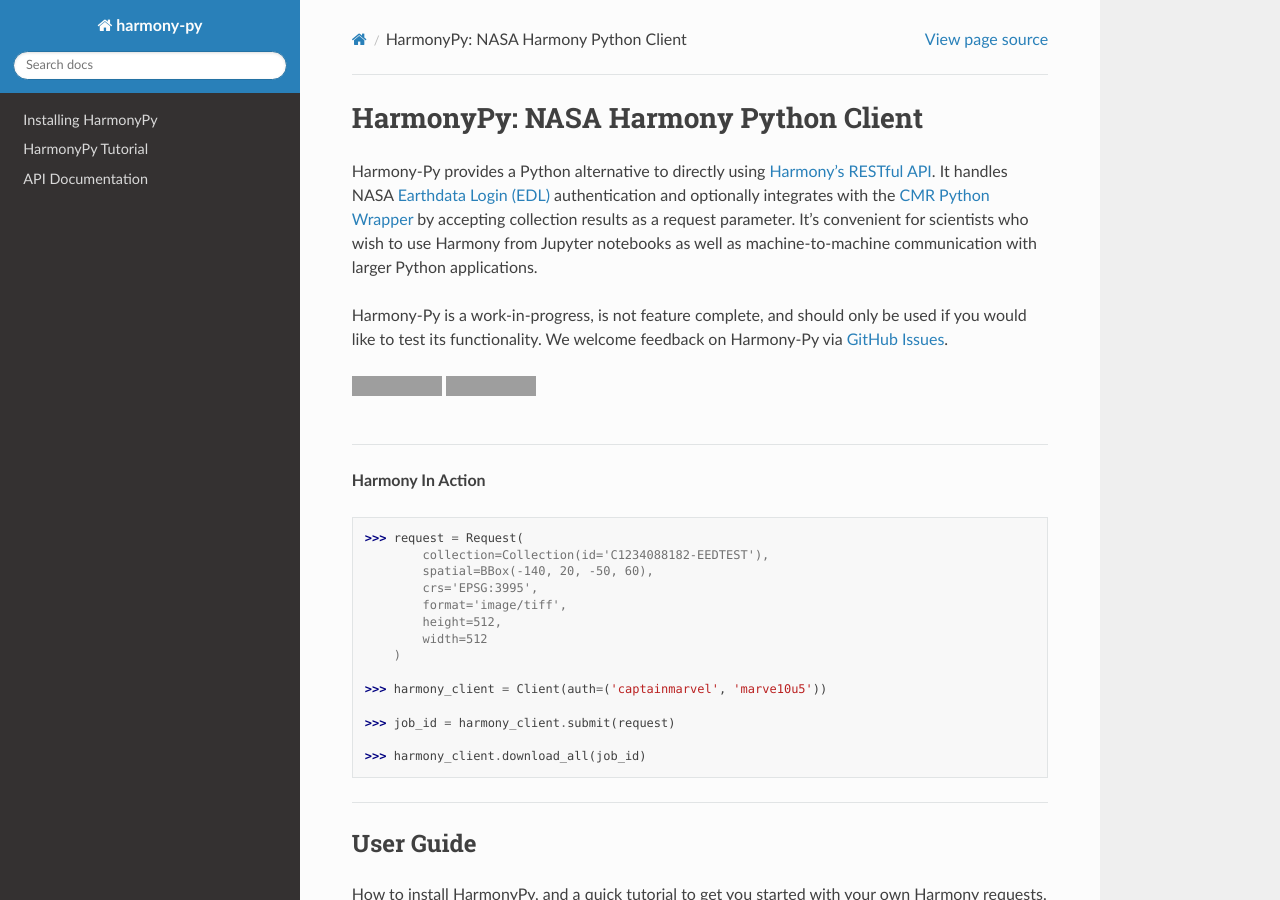
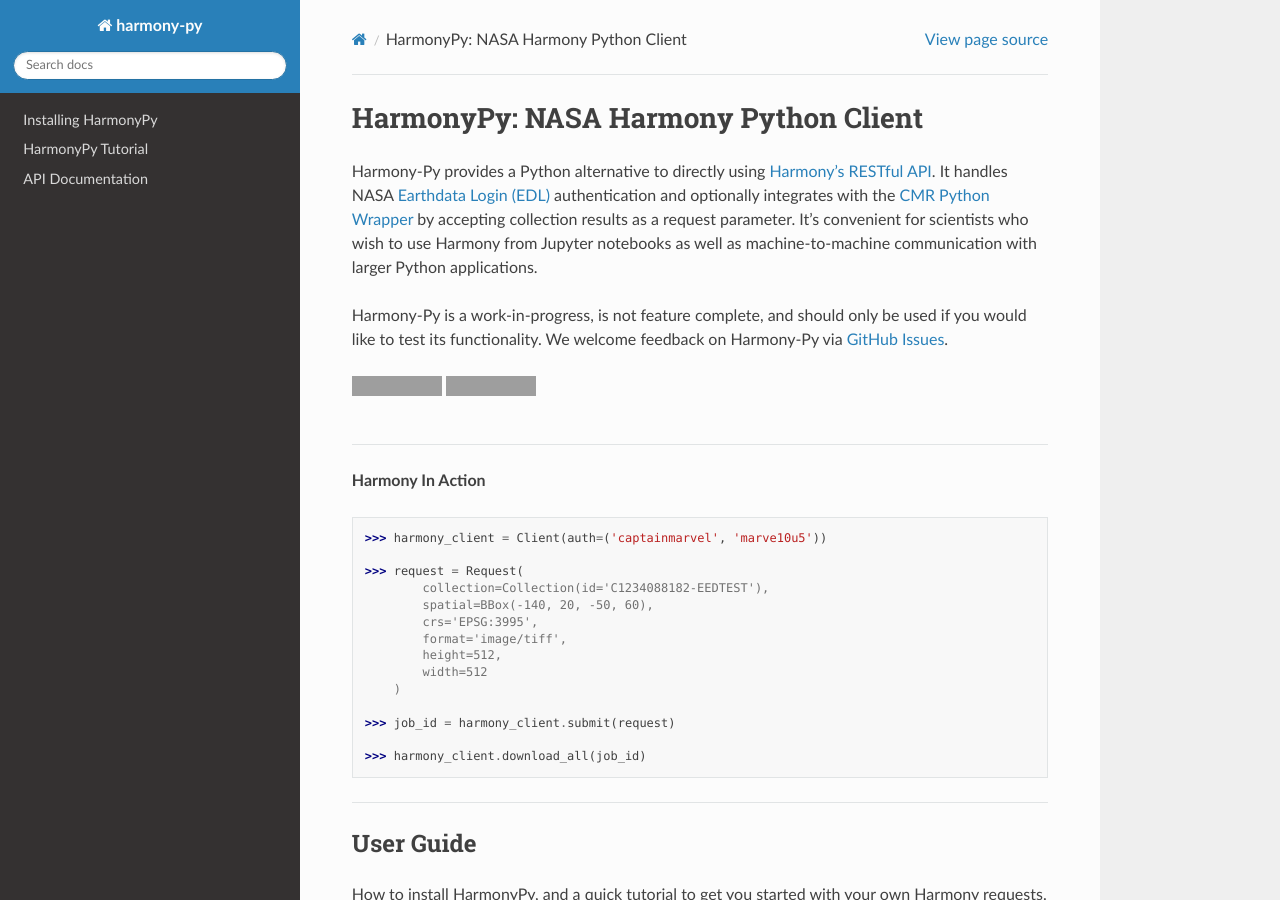
Before and after one commit to nasa/harmony-py, a Sphinx documentation site: the page built from docs/index.rst, in a window 1280 px wide and 900 px high. Built offline with Sphinx 7.4.7 and the Read the Docs theme 2.0.0, drawn with Linux system fonts in a browser that asks for light colours; part of the change alters nothing that is shown; grey boxes are pictures that could not be loaded.

```diff
--- a/docs/index.rst
+++ b/docs/index.rst
@@ -15,6 +15,8 @@ Harmony-Py is a work-in-progress, is not feature complete, and should only be us
 
 **Harmony In Action** ::
 
+    >>> harmony_client = Client(auth=('captainmarvel', 'marve10u5'))
+
     >>> request = Request(
             collection=Collection(id='C1234088182-EEDTEST'),
             spatial=BBox(-140, 20, -50, 60),
@@ -23,8 +25,6 @@ Harmony-Py is a work-in-progress, is not feature complete, and should only be us
             height=512,
             width=512
         )
-
-    >>> harmony_client = Client(auth=('captainmarvel', 'marve10u5'))
 
     >>> job_id = harmony_client.submit(request)
 
```
